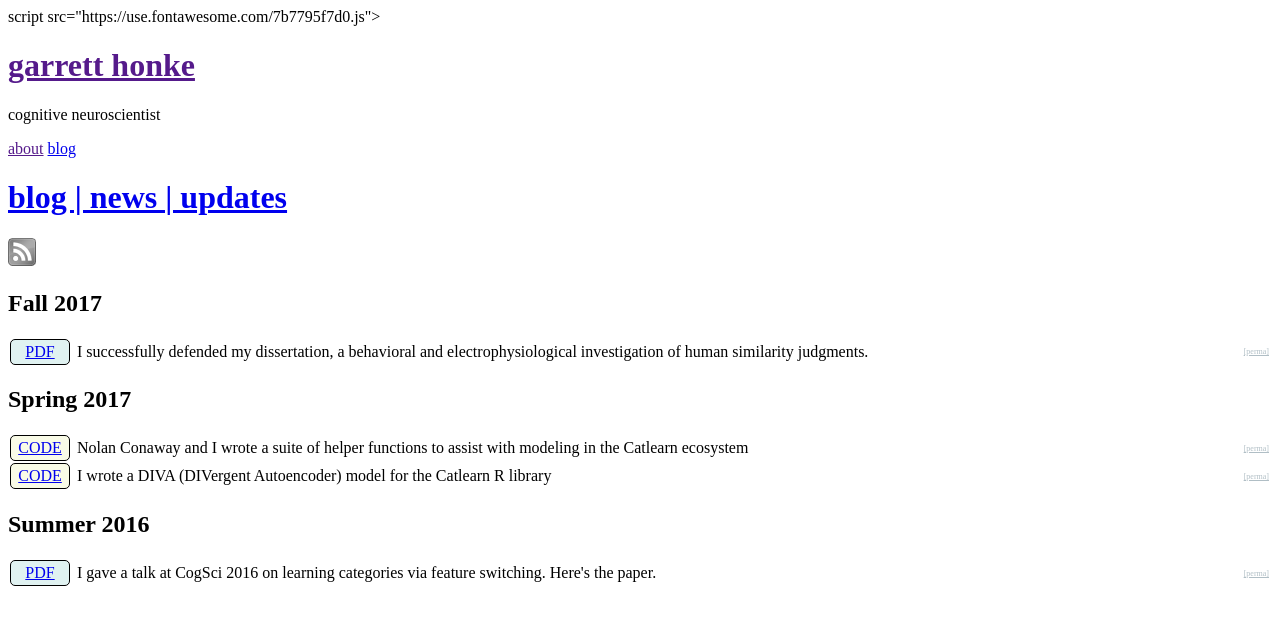
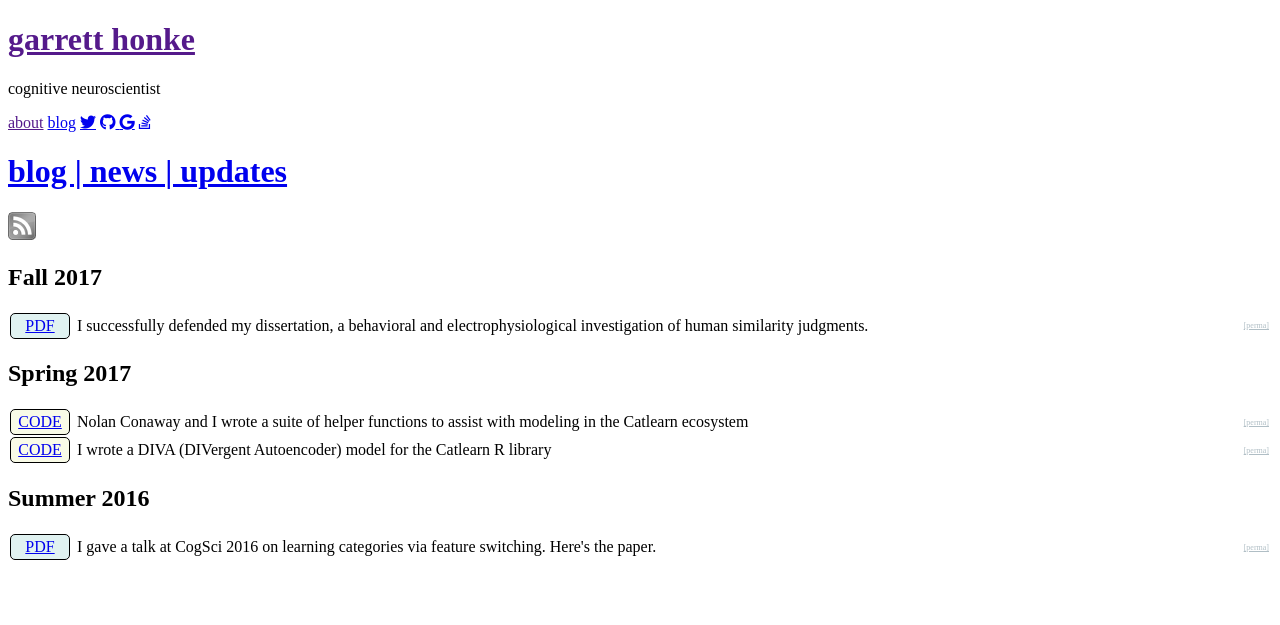
Before and after one commit to stoicml/ghonk.github.io, a Jekyll site: the page built from blog.html, in a window 1280 px wide. Shown: the top 625 px of the page. Built offline with Jekyll 4.4.1, drawn with Linux system fonts in a browser that asks for light colours; nearby versions of some CDN libraries; Markdown is read by kramdown in place of the engine named in the settings.

Commit message:
Update head.html

```diff
--- a/_includes/head.html
+++ b/_includes/head.html
@@ -25,7 +25,7 @@
   <meta name="keywords" content="{% if page.tags %}{{ page.tags }}{% else %}{{ site.keywords }}{% endif %}">
 
   <!--scripts-->
-  script src="https://use.fontawesome.com/7b7795f7d0.js"></script>
+  <script src="https://use.fontawesome.com/7b7795f7d0.js"></script>
 
   <!-- CSS -->
   <link rel="stylesheet" href="{{ site.baseurl }}public/css/poole.css">
```
